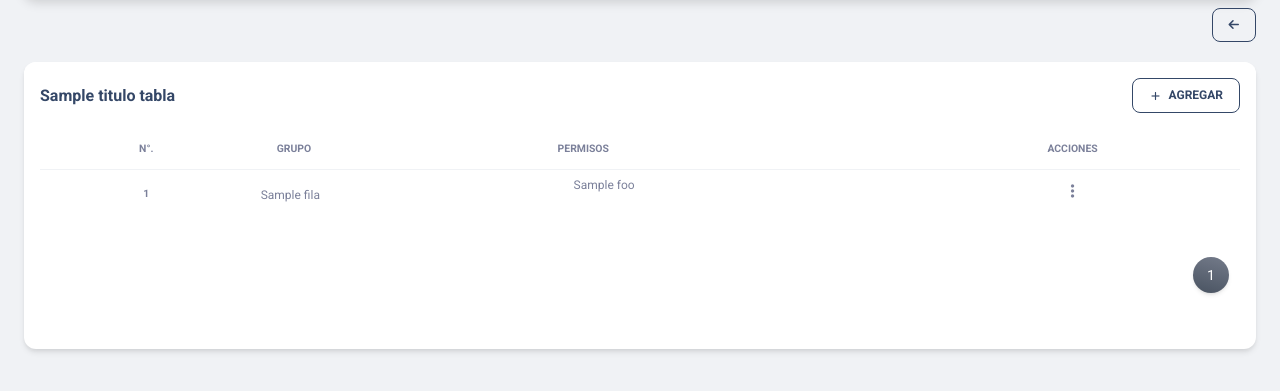
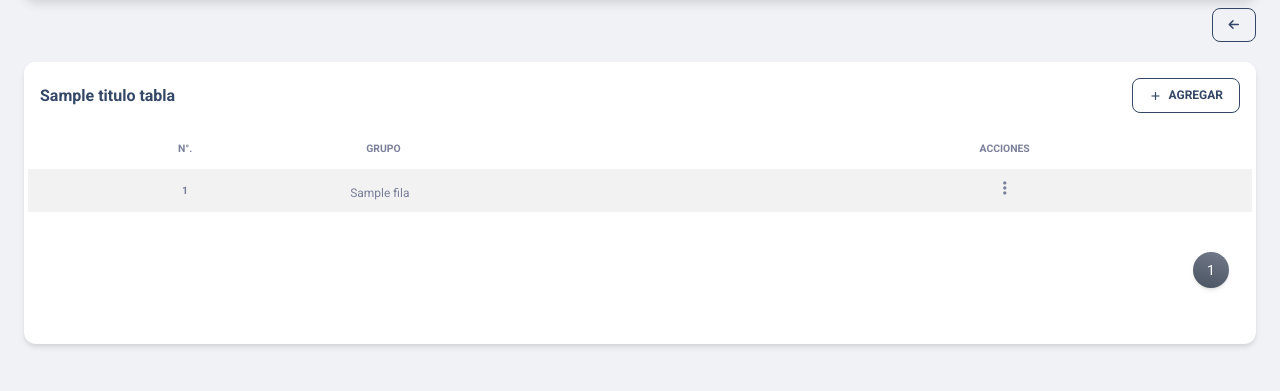
Before and after one commit to KevinPeraltaF/aplication, a Django app: template templates/conf_sistema/view_grupo.html in a window 1280 px wide. Shown: the part 92-483 px from the top of the page. Run offline with Django 3.2, Linux system fonts and the light colour scheme; the template is opened without the code that fills it: most values are stand-ins (such as "Sample title", 1, 10 or a date in 2020); some libraries are stand-ins or nearby versions.

Commit message:
configuracion y mejora visual

```diff
--- a/templates/conf_sistema/add_grupo.html
+++ b/templates/conf_sistema/add_grupo.html
@@ -63,9 +63,9 @@
 
 {% block modals %}
     <!-- Modal -->
-    <div class="modal  fade static " id="modalGeneric" style="display: none;">
+    <div class="modal fade" id="modalGeneric" >
 
-        <div class="modal-dialog modal-dialog-centered modal-fullscreen-xxl-down">
+        <div class="modal-dialog modal-fullscreen ">
             <div class="modal-content">
                 <div class="modal-header">
                     <h5 class="modal-title">Modal title</h5>
@@ -125,7 +125,7 @@
                 </div>
                 <div class="modal-footer">
                     <button type="button" class="btn btn-secondary" data-bs-dismiss="modal">Cancelar</button>
-                    <button type="button" class="btn btn-primary" id="agregar">Agregar</button>
+                    <button type="button" class="btn btn-success" id="agregar">Agregar</button>
                 </div>
             </div>
         </div>
--- a/templates/conf_sistema/view_grupo.html
+++ b/templates/conf_sistema/view_grupo.html
@@ -20,8 +20,8 @@
             </div>
             <div class="card-body p-3">
                 <div class="row">
-                    <div class="table-responsive">
-                        <table class="table align-items-center mb-0">
+
+                    <table class="table table-striped table-hover align-items-center mb-0 table-responsive">
                         <thead>
                         <tr>
                             <th class="text-uppercase text-secondary text-xxs font-weight-bolde text-center">N°.
@@ -29,9 +29,7 @@
                             <th class="text-uppercase text-secondary text-xxs font-weight-bolder">
                                 Grupo
                             </th>
-                                <th class="text-uppercase text-secondary text-xxs font-weight-bolder">
-                                    Permisos
-                                </th>
+
                             <th class="text-center text-uppercase text-secondary text-xxs font-weight-bolder">
                                 Acciones
                             </th>
@@ -45,12 +43,7 @@
                                     <span class="text-xs">{{ fila.name }}</span>
 
                                 </td>
-                                    <td data-title="Permisos">
-                                        {% for foo  in  fila.permissions.all %}
-                                            <ul  class="text-xs">{{ foo }}</ul>
-                                        {% endfor %}
 
-                                    </td>
                                 <td class="text-secondary text-sm font-weight-bolder text-center">
                                     <div class="dropstart">
                                         <a href="javascript:;" class="text-secondary" id="dropdownMarketingCard"
@@ -61,6 +54,8 @@
                                             aria-labelledby="dropdownMarketingCard" style="">
                                             <li><a class="dropdown-item border-radius-md"
                                                    href="?peticion=edit_modulo&id={{ fila.pk }}">Editar</a></li>
+                                            <li><a class="dropdown-item border-radius-md"
+                                                   href="?peticion=edit_modulo&id={{ fila.pk }}">Ver Permisos</a></li>
                                             <li>
                                                 <hr class="dropdown-divider">
                                             </li>
@@ -76,7 +71,10 @@
                             </tr>
                         {% empty %}
                             <tr>
-                                <td colspan="10" class="text-uppercase text-secondary text-xxs font-weight-bolde text-center" >No existen registro </td>
+                                <td colspan="10"
+                                    class="text-uppercase text-secondary text-xxs font-weight-bolde text-center">No
+                                    existen registro
+                                </td>
                             </tr>
 
                         {% endfor %}
@@ -84,7 +82,7 @@
 
                         </tbody>
                     </table>
-                    </div>
+
                 </div>
             </div>
             {% include 'paginador.html' %}
--- a/templates/conf_sistema/view_modulo.html
+++ b/templates/conf_sistema/view_modulo.html
@@ -20,8 +20,8 @@
             </div>
             <div class="card-body p-3">
                 <div class="row">
-                    <div class="table-responsive">
-                        <table class="table align-items-center mb-0">
+
+                        <table class="table table-striped table-hover align-items-center mb-0 table-responsive">
                             <thead>
                             <tr>
                                 <th class="text-uppercase text-secondary text-xxs font-weight-bolde text-center">N°.
@@ -95,7 +95,7 @@
 
                             </tbody>
                         </table>
-                    </div>
+
                 </div>
             </div>
             {% include 'paginador.html' %}
--- a/templates/formularioBase.html
+++ b/templates/formularioBase.html
@@ -34,7 +34,7 @@
 
                         <div class="d-flex justify-content-end ">
                             <a href="javascript:history.back()" name="button" class="btn btn-light m-0">Cancelar</a>
-                            <button id="submit" type="submit" class="btn bg-gradient-dark m-0 ms-2">
+                            <button id="submit" type="submit" class="btn btn-success m-0 ms-2">
                                 {% block nombre_boton_submit %}{% endblock %}</button>
                             {% block botones_extras %}
                             {% endblock %}
```
Lines whose indentation alone changed are shown as unchanged.
